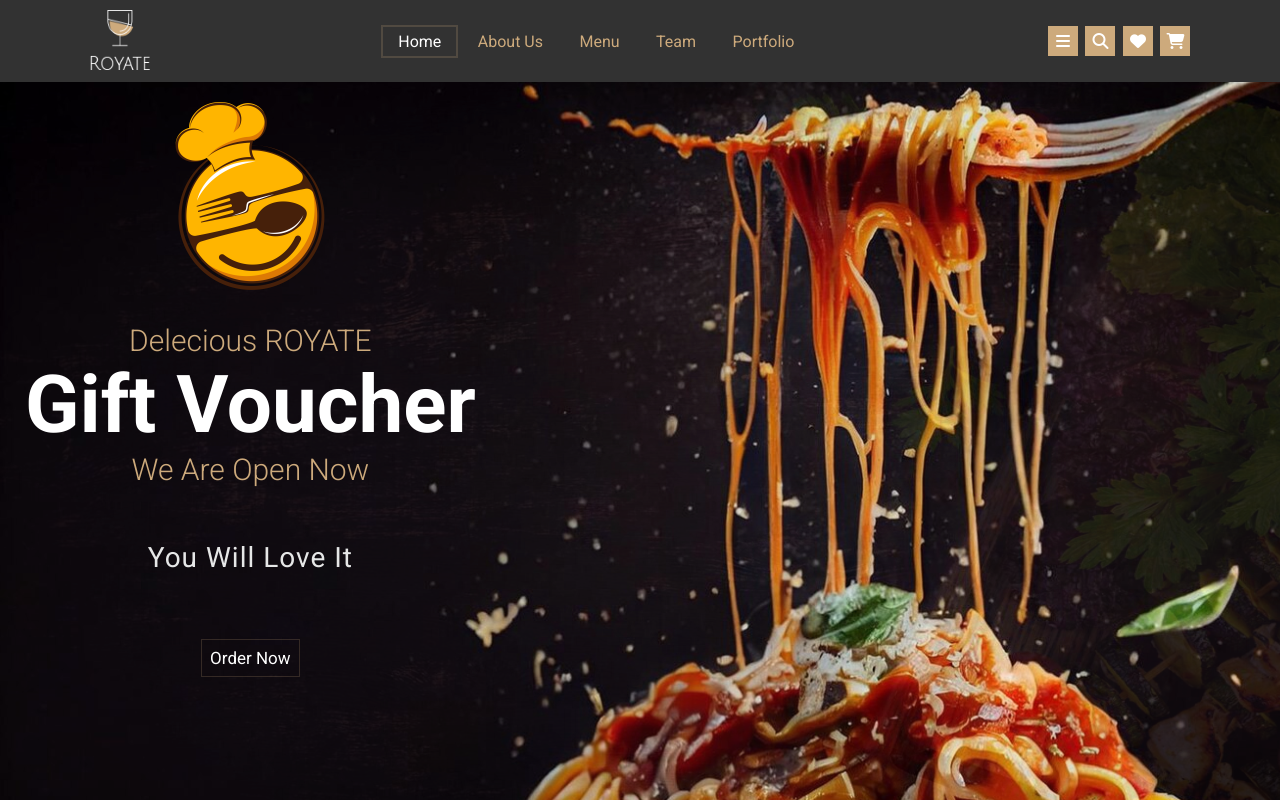
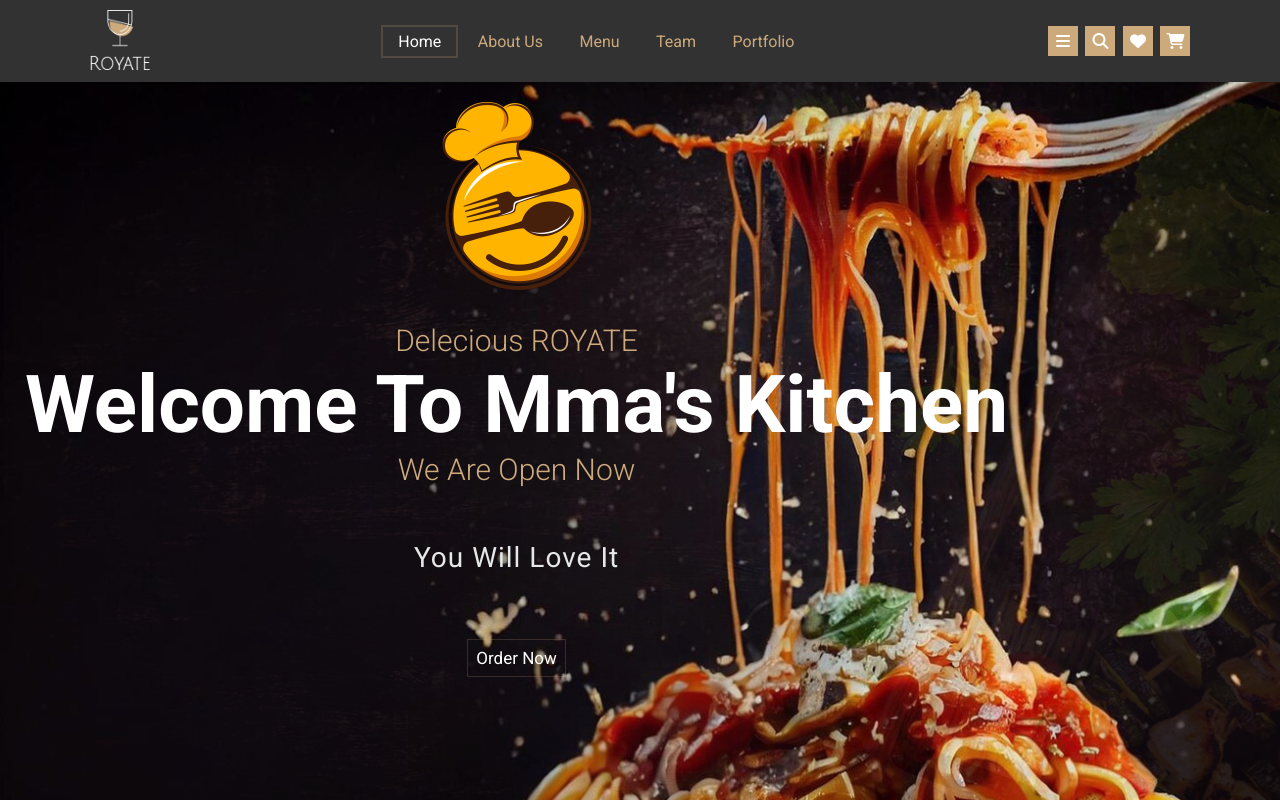
Before and after one commit to ghulamhafsa/ghulamhafsa.github.io, a plain HTML site: page index.html in a window 1280 px wide. Shown: the top 802 px of the page. Drawn offline with nearby package versions, Linux system fonts and the light colour scheme.

Commit message:
index.html

```diff
--- a/index.html
+++ b/index.html
@@ -39,7 +39,7 @@
                     <div class="content">
                         <img src="IMG/Good-food-logo-design-on-transparent-background-PNG.png" alt="" width="250" height="250">
                         <h3 class="toph3">Delecious ROYATE</h3>
-                        <h1 class="toph1">gift voucher</h1>
+                        <h2 class="toph1">Welcome to Mma's Kitchen</h2>
                         <h3 class="toph3">we are open now</h3>
                         <p class="p1">you will love it </p>
                         <a href="#" class="btn1">order now</a>
```
